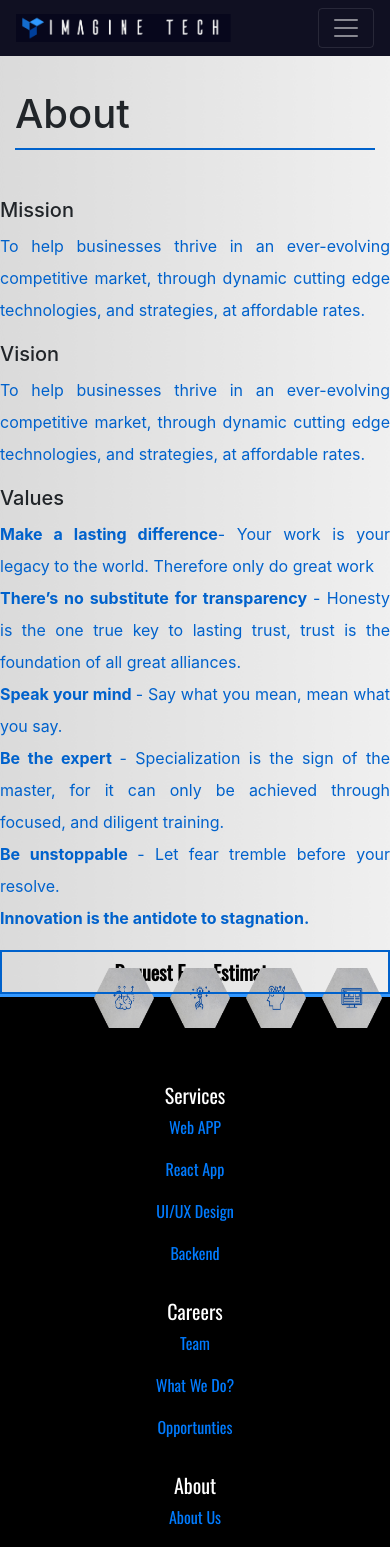
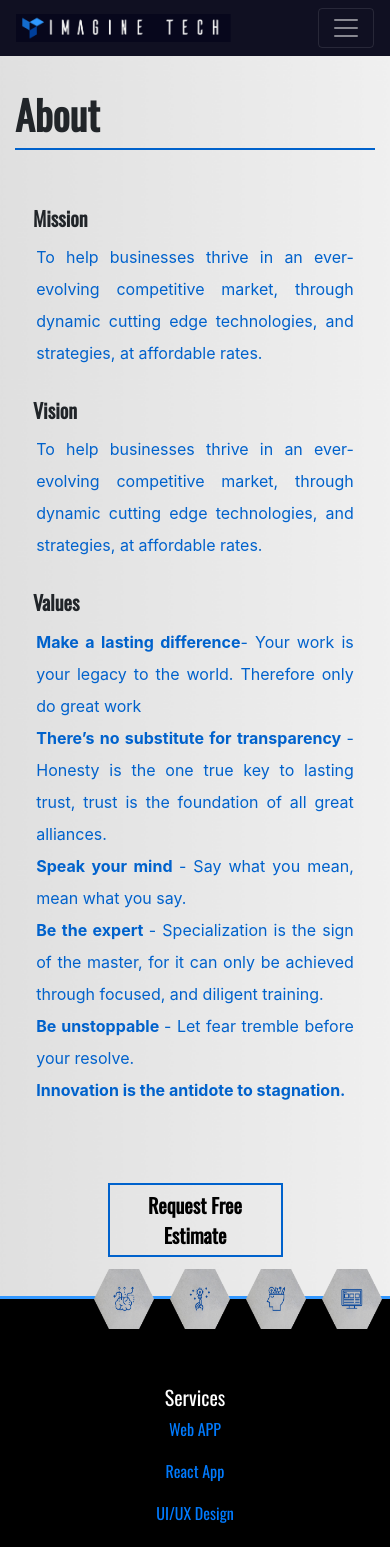
Before and after one commit to sarah1982/imagine-tech-site, an Angular app: page /about in a window 390 px wide. Shown: the top 1547 px of the page. Built offline with nearby package versions, Linux system fonts and the light colour scheme.

Commit message:
about page responsive

```diff
--- a/src/app/about/about.component.css
+++ b/src/app/about/about.component.css
@@ -1,3 +1,6 @@
+.section-intro{
+  padding-bottom:10%;
+}
 .container{
   margin-right:0px;
   width:100%;
@@ -6,12 +9,12 @@
   padding:0;
 
 }
-.row{
-}
 .hero-text{
   color:rgb(0, 98, 204);
   text-align: justify;
   line-height: 2rem;
+  padding:1%;
+  padding-bottom: 4%;
 }
 .bg{
   background: #fff url("/assets/img/sectionbg.png")no-repeat top right;
@@ -21,9 +24,12 @@
   padding-top:20px;
 
 }
+h1,h5{
+  font-weight: bold;
+  font-family: 'Oswald','sans-serif';
+  text-align: left;
+}
 
-p,h1,h5{
-}
 .hline-bottom {
   padding-bottom: 10px;
   border-bottom: 2px solid rgb(0, 98, 204); /* whichever color you prefer */
@@ -51,6 +57,7 @@ p{
   animation-delay: 1s;
 };
 /* CTA */
+
 .btn-two {
   position: relative;
   color: black;
@@ -59,6 +66,14 @@ p{
   line-height: 64px;
   transition: all 0.3s;
 
+}
+.btn a{
+  color:black;
+  text-decoration: none;
+}
+
+.btn a:hover{
+  color:grey;
 }
 .btn-two::before, .btn-two::after {
   content: '';
@@ -83,9 +98,8 @@ p{
   animation-duration: 3s;
 }
 .btn-two:hover::after, .btn-two:hover::before {
-  left: 240px;
+  left: 60%;
   width: 64px;
-
   animation-iteration-count: infinite;
   animation-timing-function: linear;
 }
@@ -103,5 +117,4 @@ p{
   font-family: 'Oswald','sans-serif';
   font-size:20px;
   font-weight: bold;
-  color:black;
 }
--- a/src/app/about/about.component.html
+++ b/src/app/about/about.component.html
@@ -1,10 +1,11 @@
 <section class="section-intro bg  text-center">
     <div class="container d-flex flex-column"  style="min-height:80vh;">
-        <div class="col-lg-8 col-sm-12 text-left mx-auto">
-            <h1 class="display-10 mb-5 hline-bottom">About</h1>
+        <div class="col-xl-9 col-md-9 col-lg-9 col-sm-12 text-left ml-auto">
+            <h1 class="display-10 mb-8 hline-bottom">About</h1>
         </div>
     <div class="row">
-    <div class="col-lg-8 col-sm-12 text-left mx-auto">
+
+    <div class="col-md-9 col-xl-9 col-lg-9 col-sm-12  ml-auto p-5">
         <h5>Mission</h5>
         <p class="hero-text">
                 To help businesses thrive in an ever-evolving competitive market, through dynamic cutting edge technologies, and strategies, at affordable rates.
@@ -22,7 +23,10 @@
 
 
             </p>
-            <div class="container-2 col-sm-6 col-md-12 col-lg-6 text-center mr-auto">
+    </div>
+    </div>
+    <div class="row">
+            <div class="container-2 col-5 col-sm-5 col-md-5 col-lg-5  col-xl-5 text-center mx-auto">
                     <div class="btn btn-two">
                       <a routerLink="/contact"><span id="contact">Request Free Estimate </span></a>
                     </div>
@@ -30,7 +34,7 @@
 
     </div>
 
-  </div>
+
 
 
     </div>
```
